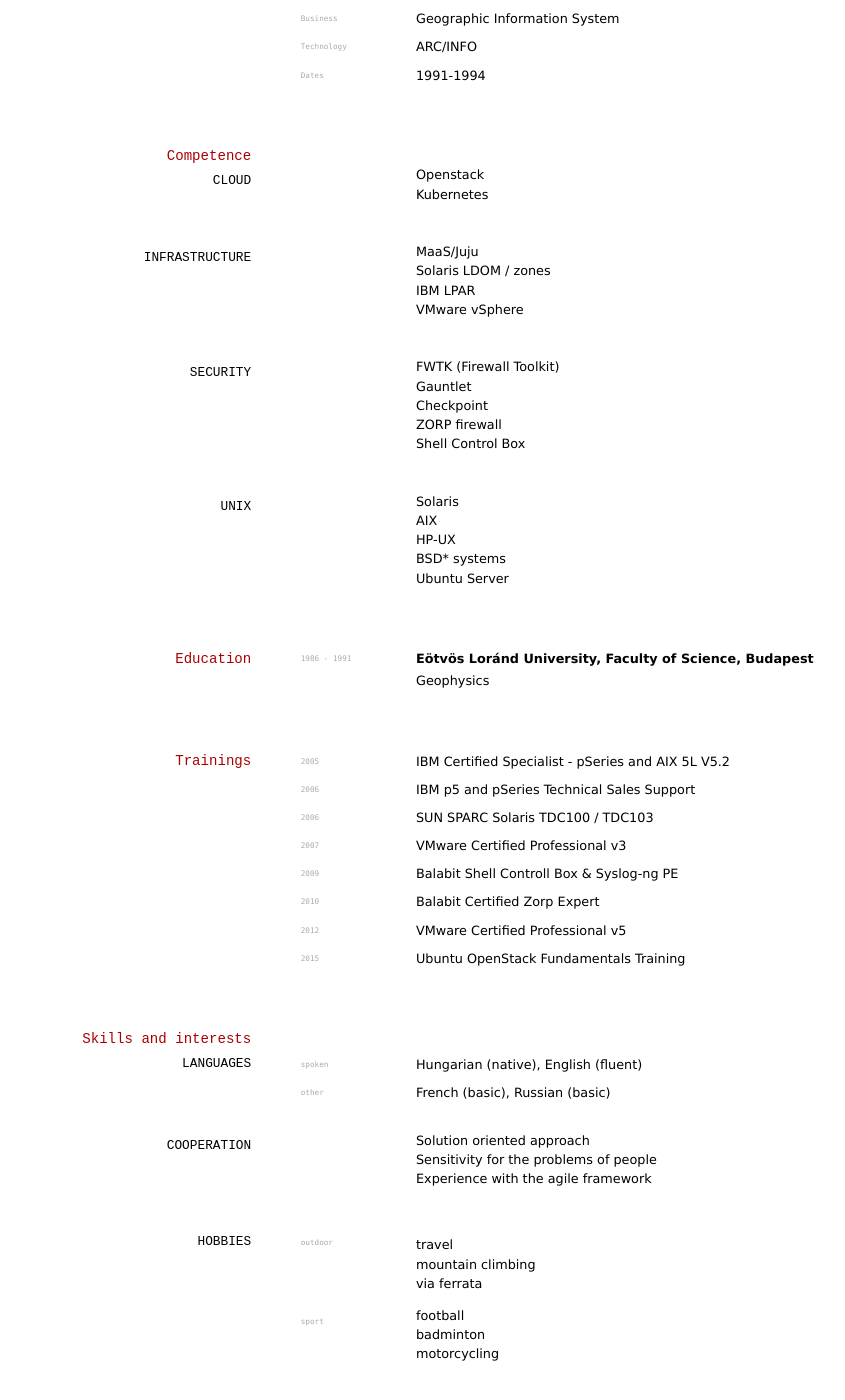
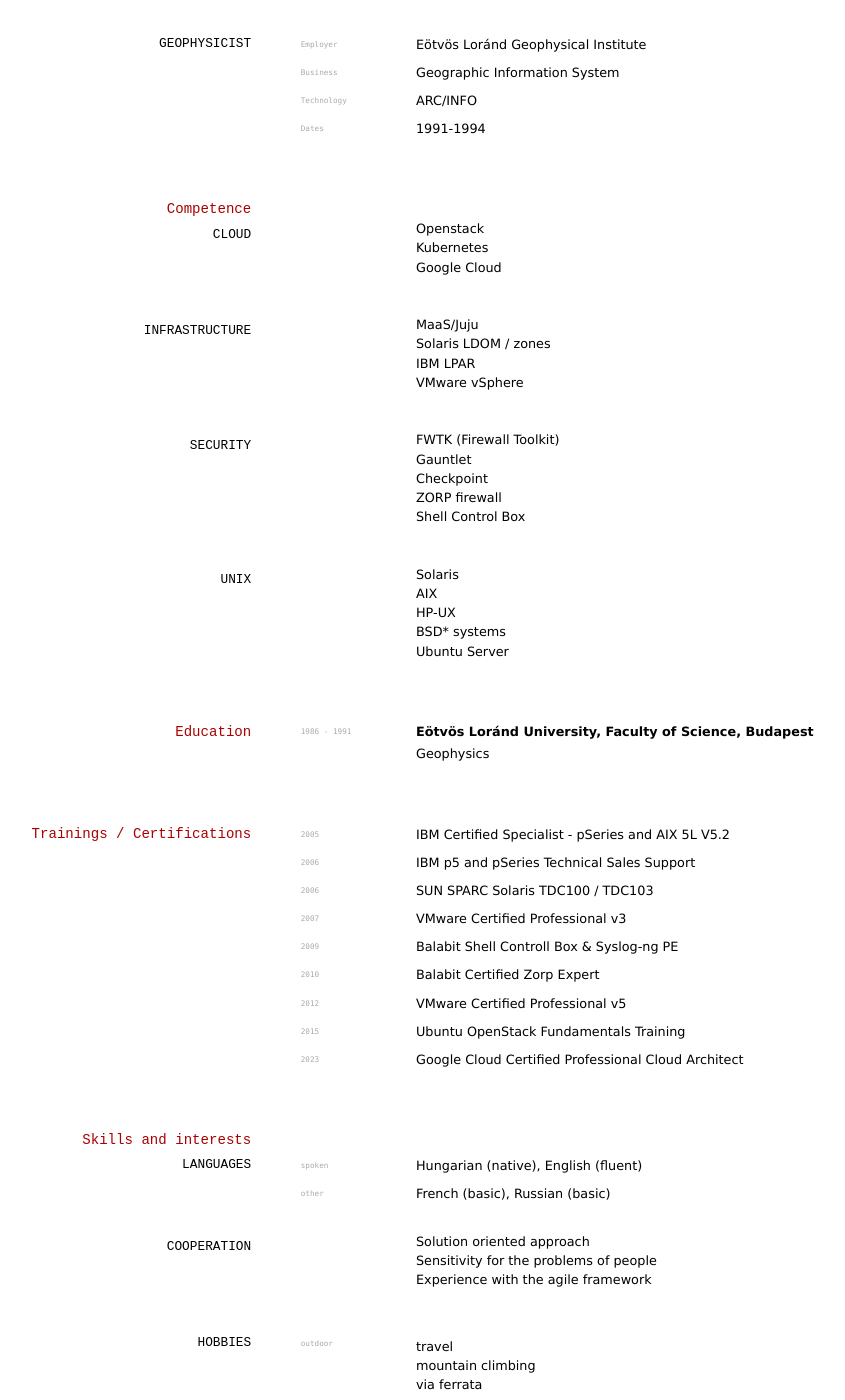
Before and after one commit to langyal/langyal.github.io, a Jekyll site: the page built from cv/index.md, in a window 1280 px wide and 1400 px high, scrolled down 975 px. Shown: the whole window, without its empty margins (15-860 px from the left). Built offline with Jekyll 4.4.1, drawn with Linux system fonts in a browser that asks for light colours; some of the changed text lies outside the part shown.

Commit message:
changed: job title, employer; added: GCP exam

```diff
--- a/cv/index.md
+++ b/cv/index.md
@@ -43,6 +43,10 @@
 
 ## Work experience
 
+### E2E CLOUD DESIGNER
+`Employer`
+Deutsche Telekom Cloud Services k.f.t.
+
 ### CLOUD PRODUCT OWNER
 `Employer`
 Deutsche Telekom Pan-Net Hungary
@@ -87,6 +91,7 @@
 ### CLOUD
 - Openstack
 - Kubernetes
+- Google Cloud
 
 ### INFRASTRUCTURE
 - MaaS/Juju
@@ -114,7 +119,7 @@
 __Eötvös Loránd University, Faculty of Science, Budapest__
 - Geophysics
 
-## Trainings
+## Trainings / Certifications
 
 `2005`
 IBM Certified Specialist - pSeries and AIX 5L V5.2
@@ -140,6 +145,9 @@
 `2015`
 Ubuntu OpenStack Fundamentals Training
 
+`2023`
+Google Cloud Certified Professional Cloud Architect
+
 ## Skills and interests
 
 ### LANGUAGES
@@ -157,6 +165,7 @@
 - Experience with the agile framework
 
 ### HOBBIES
+
 `outdoor`
 - travel
 - mountain climbing
```
